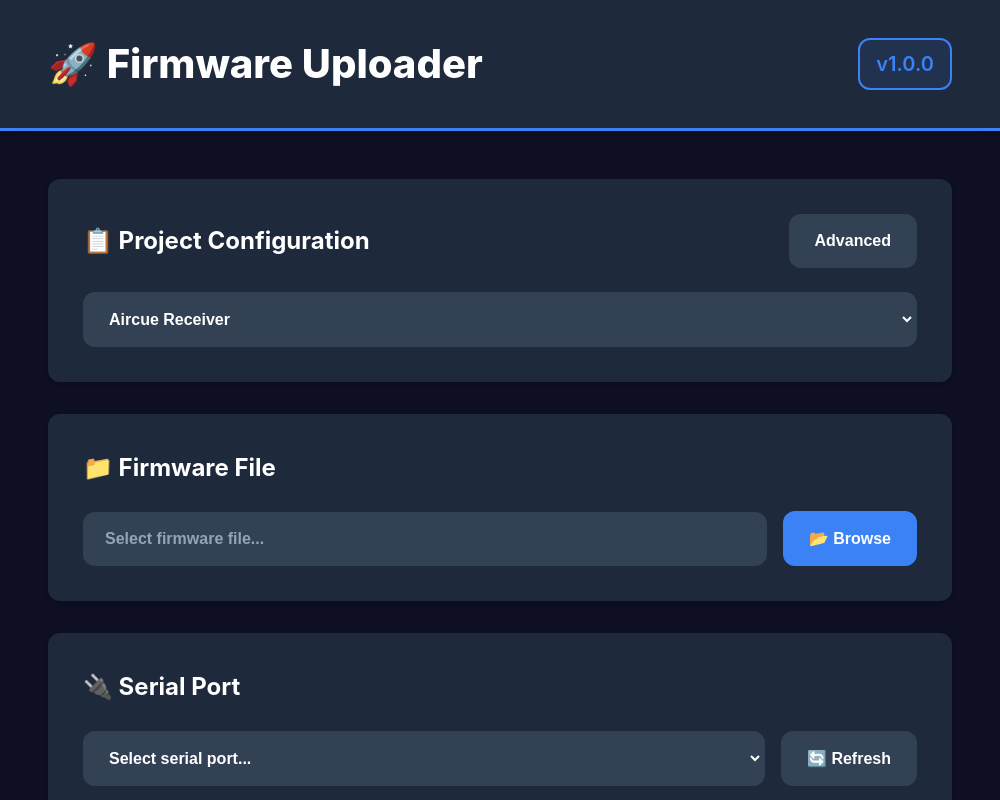
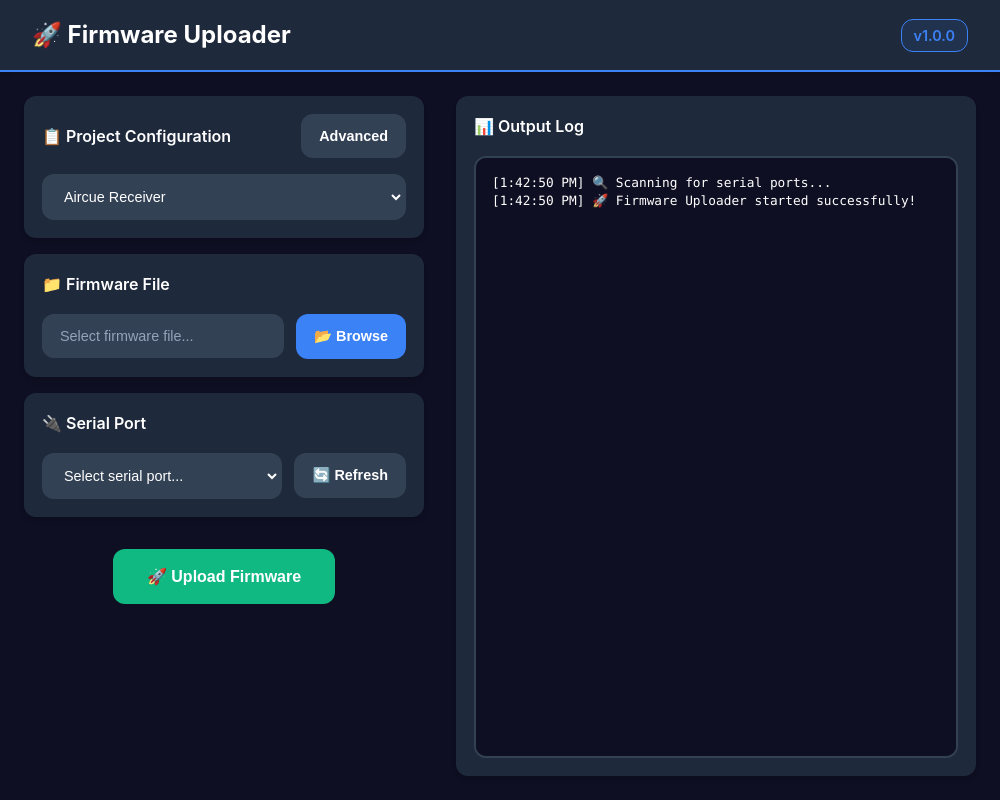
Before and after one commit to Broadcast-Rental/BCR-fwut, an Electron app: page electron/index.html in a window 1000 px wide. Shown: the top 800 px of the page. Drawn offline with Linux system fonts and the light colour scheme; no server answers.

Commit message:
🎨 Compact layout: smaller text, left actions, right log
- Reduced font sizes across the interface
- Changed layout to left panel (actions) + right panel (log)
- Smaller window size (1000x700)
- Compact padding and spacing
- Better responsive design for smaller screens

```diff
--- a/electron/index.html
+++ b/electron/index.html
@@ -16,6 +16,8 @@
 
         <!-- Main Content -->
         <main class="main-content">
+            <!-- Left Panel - Actions -->
+            <div class="actions-panel">
                 <!-- Project Configuration -->
                 <section class="section">
                     <div class="section-header">
@@ -59,8 +61,10 @@
                 <div class="upload-section">
                     <button id="upload-btn" class="btn btn-success btn-large">🚀 Upload Firmware</button>
                 </div>
+            </div>
 
-            <!-- Log Output -->
+            <!-- Right Panel - Log -->
+            <div class="log-panel">
                 <section class="section log-section">
                     <div class="section-header">
                         <h2>📊 Output Log</h2>
@@ -69,6 +73,7 @@
                         <pre id="log-output" class="log-output"></pre>
                     </div>
                 </section>
+            </div>
         </main>
     </div>
 
--- a/electron/styles.css
+++ b/electron/styles.css
@@ -39,55 +39,63 @@ body {
 /* Header */
 .header {
     background: var(--bg-secondary);
-    padding: 2rem 3rem;
-    border-bottom: 3px solid var(--accent-blue);
+    padding: 1rem 2rem;
+    border-bottom: 2px solid var(--accent-blue);
     display: flex;
     align-items: center;
     justify-content: space-between;
-    box-shadow: var(--shadow-lg);
+    box-shadow: var(--shadow);
 }
 
 .title {
-    font-size: 2.5rem;
-    font-weight: 800;
+    font-size: 1.5rem;
+    font-weight: 700;
     color: var(--text-primary);
     display: flex;
     align-items: center;
-    gap: 1rem;
+    gap: 0.5rem;
 }
 
 .version {
-    font-size: 1.25rem;
+    font-size: 0.9rem;
     font-weight: 600;
     color: var(--accent-blue);
     background: rgba(59, 130, 246, 0.1);
-    padding: 0.5rem 1rem;
+    padding: 0.25rem 0.75rem;
     border-radius: var(--border-radius);
-    border: 2px solid var(--accent-blue);
+    border: 1px solid var(--accent-blue);
 }
 
 /* Main Content */
 .main-content {
     flex: 1;
-    padding: 3rem;
+    padding: 1.5rem;
+    display: flex;
+    gap: 2rem;
+    height: calc(100vh - 80px);
+}
+
+/* Left Panel - Actions */
+.actions-panel {
+    flex: 0 0 400px;
     display: flex;
     flex-direction: column;
-    gap: 2rem;
+    gap: 1rem;
 }
 
 /* Sections */
 .section {
     background: var(--bg-secondary);
     border-radius: var(--border-radius);
-    padding: 2rem;
-    border: 3px solid transparent;
+    padding: 1rem;
+    border: 2px solid transparent;
     transition: all 0.3s ease;
     box-shadow: var(--shadow);
 }
 
 .section:hover {
     border-color: var(--accent-blue);
-    transform: translateY(-2px);
+    transform: translateY(-1px);
     box-shadow: var(--shadow-lg);
 }
 
@@ -95,22 +103,22 @@ body {
     display: flex;
     align-items: center;
     justify-content: space-between;
-    margin-bottom: 1.5rem;
+    margin-bottom: 1rem;
 }
 
 .section-header h2 {
-    font-size: 1.5rem;
-    font-weight: 700;
+    font-size: 1rem;
+    font-weight: 600;
     color: var(--text-primary);
     display: flex;
     align-items: center;
-    gap: 0.75rem;
+    gap: 0.5rem;
 }
 
 /* Form Groups */
 .form-group {
     display: flex;
-    gap: 1rem;
+    gap: 0.75rem;
     align-items: center;
 }
 
@@ -125,9 +133,9 @@ body {
     background: var(--bg-tertiary);
     border: 2px solid transparent;
     border-radius: var(--border-radius);
-    padding: 1rem 1.25rem;
-    font-size: 1rem;
-    font-weight: 600;
+    padding: 0.75rem 1rem;
+    font-size: 0.9rem;
+    font-weight: 500;
     color: var(--text-primary);
     transition: all 0.3s ease;
     outline: none;
@@ -150,9 +158,9 @@ body {
     color: var(--text-primary);
     border: none;
     border-radius: var(--border-radius);
-    padding: 1rem 1.5rem;
-    font-size: 1rem;
-    font-weight: 700;
+    padding: 0.75rem 1rem;
+    font-size: 0.9rem;
+    font-weight: 600;
     cursor: pointer;
     transition: all 0.3s ease;
     display: inline-flex;
@@ -201,19 +209,25 @@ body {
 }
 
 .btn-large {
-    padding: 1.5rem 3rem;
-    font-size: 1.25rem;
-    font-weight: 800;
+    padding: 1rem 2rem;
+    font-size: 1rem;
+    font-weight: 700;
 }
 
 /* Upload Section */
 .upload-section {
     display: flex;
     justify-content: center;
-    margin: 2rem 0;
+    margin: 1rem 0;
 }
 
-/* Log Section */
+/* Right Panel - Log */
+.log-panel {
+    flex: 1;
+    display: flex;
+    flex-direction: column;
+}
+
 .log-section {
     flex: 1;
     display: flex;
@@ -231,12 +245,12 @@ body {
 .log-output {
     background: var(--bg-primary);
     color: var(--text-primary);
-    padding: 1.5rem;
+    padding: 1rem;
     font-family: 'SF Mono', 'Monaco', 'Inconsolata', 'Roboto Mono', monospace;
-    font-size: 0.9rem;
-    font-weight: 600;
-    line-height: 1.5;
-    height: 300px;
+    font-size: 0.8rem;
+    font-weight: 500;
+    line-height: 1.4;
+    height: 100%;
     overflow-y: auto;
     white-space: pre-wrap;
     word-wrap: break-word;
@@ -265,15 +279,21 @@ body {
 /* Responsive Design */
 @media (max-width: 768px) {
     .main-content {
-        padding: 1.5rem;
+        flex-direction: column;
+        padding: 1rem;
+    }
+
+    .actions-panel {
+        flex: none;
+        margin-bottom: 1rem;
     }
 
     .header {
-        padding: 1.5rem;
+        padding: 1rem;
     }
 
     .title {
-        font-size: 2rem;
+        font-size: 1.25rem;
     }
 
     .form-group {
@@ -284,7 +304,7 @@ body {
     .section-header {
         flex-direction: column;
         align-items: flex-start;
-        gap: 1rem;
+        gap: 0.5rem;
     }
 }
 
```
Also changed, not shown: electron/main.js (+4 -4 lines). Lines whose indentation alone changed are shown as unchanged.
